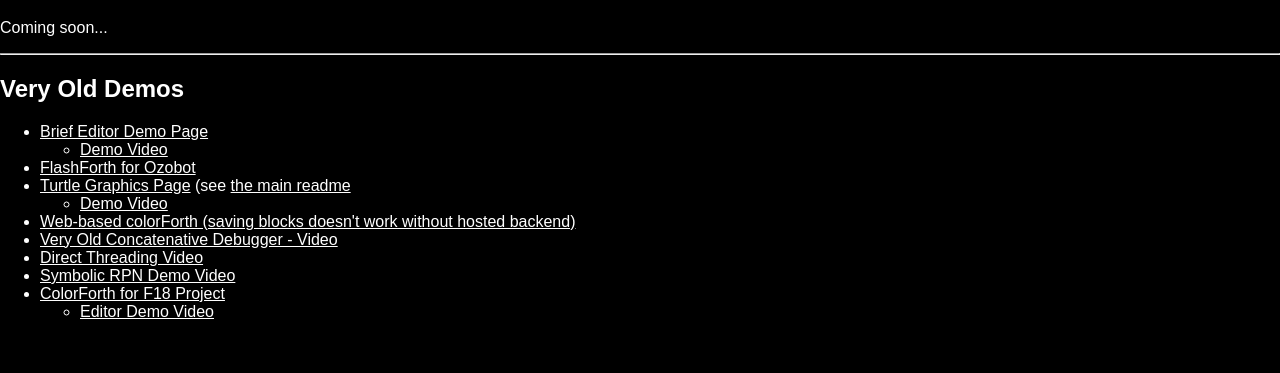
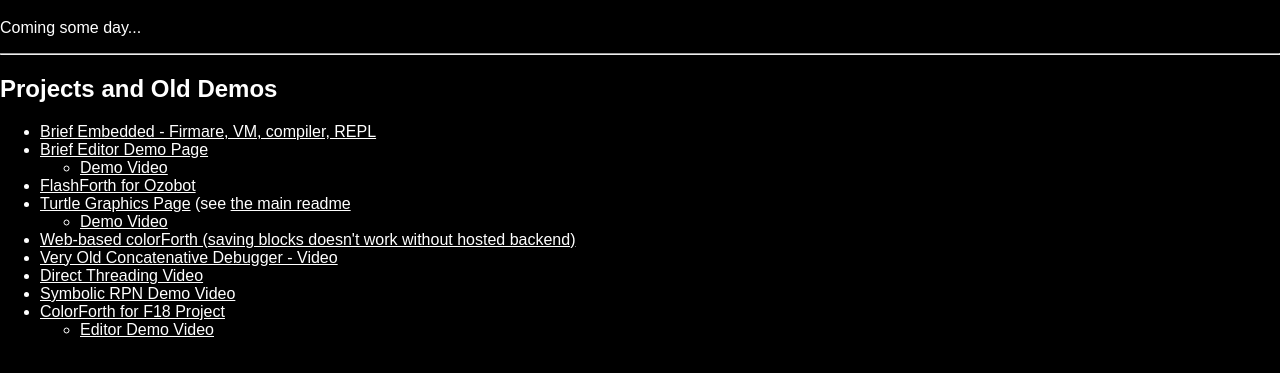
Before and after one commit to AshleyF/brief, a plain HTML site: page index.html in a window 1280 px wide. Shown: the part 61-434 px from the top of the page. Drawn offline with Linux system fonts and the light colour scheme.

Commit message:
Added Brief Embedded link

```diff
--- a/index.html
+++ b/index.html
@@ -14,10 +14,11 @@
     </head>
     <body>
         <h1>Be Brief!</h1>
-        <p>Coming soon...</p>
+        <p>Coming some day...</p>
         <hr />
-        <h2>Very Old Demos</h2>
+        <h2>Projects and Old Demos</h2>
         <ul>
+          <li><a href="https://github.com/AshleyF/BriefEmbedded">Brief Embedded - Firmare, VM, compiler, REPL</a></li>
           <li><a href="web">Brief Editor Demo Page</a></li>
 	  <ul>
 		  <li><a href="https://www.youtube.com/watch?v=R3MNcA2dpts">Demo Video</a></li>
```
